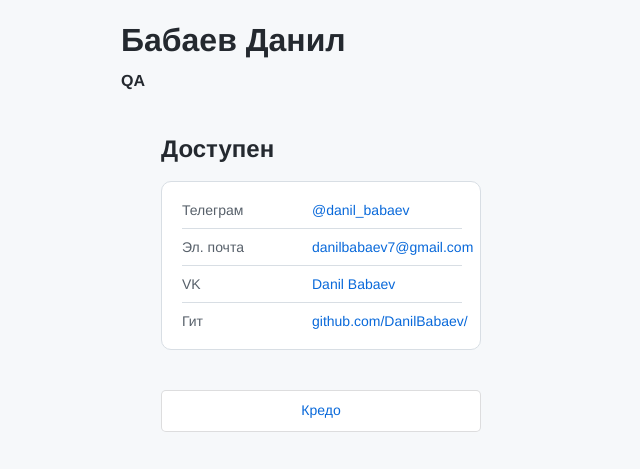
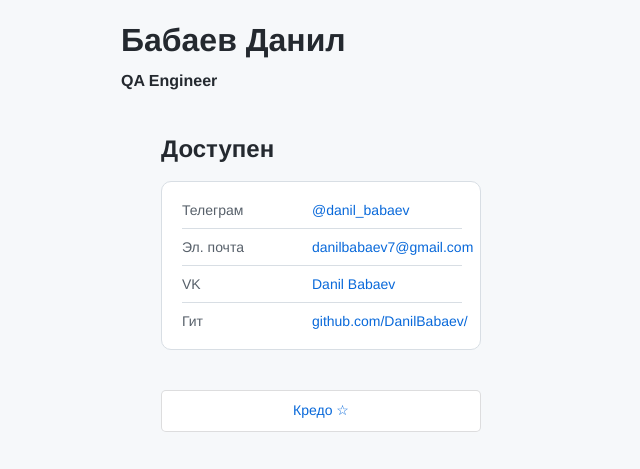
Before and after one commit to DanilBabaev/CV, a plain HTML site: page index.html in a window 1280 px wide. Shown: the part 453-922 px from the top of the page, without its empty margins (319-959 px from the left). Drawn offline with Linux system fonts and the light colour scheme.

Commit message:
Changed button

```diff
--- a/index.html
+++ b/index.html
@@ -13,7 +13,7 @@
     <header class="header">
       <img src="./avatar.png" alt="avatar" class="header__avatar" />
       <h1 class="header__title">Бабаев Данил</h1>
-      <h3 class="header__subtitle">QA</h3>
+      <h3 class="header__subtitle">QA Engineer</h3>
     </header>
     <main>
       <section class="links">
@@ -43,7 +43,7 @@
       </section>
     </main>
     <footer>
-      <button type = "button" class="button-link" href=""> Кредо </button>
+      <button type = "button" class="button-link" href=""> Кредо &star; </button>
     </footer>
     <script type="text/javascript" src="js.js"></script>
   </body>
```
